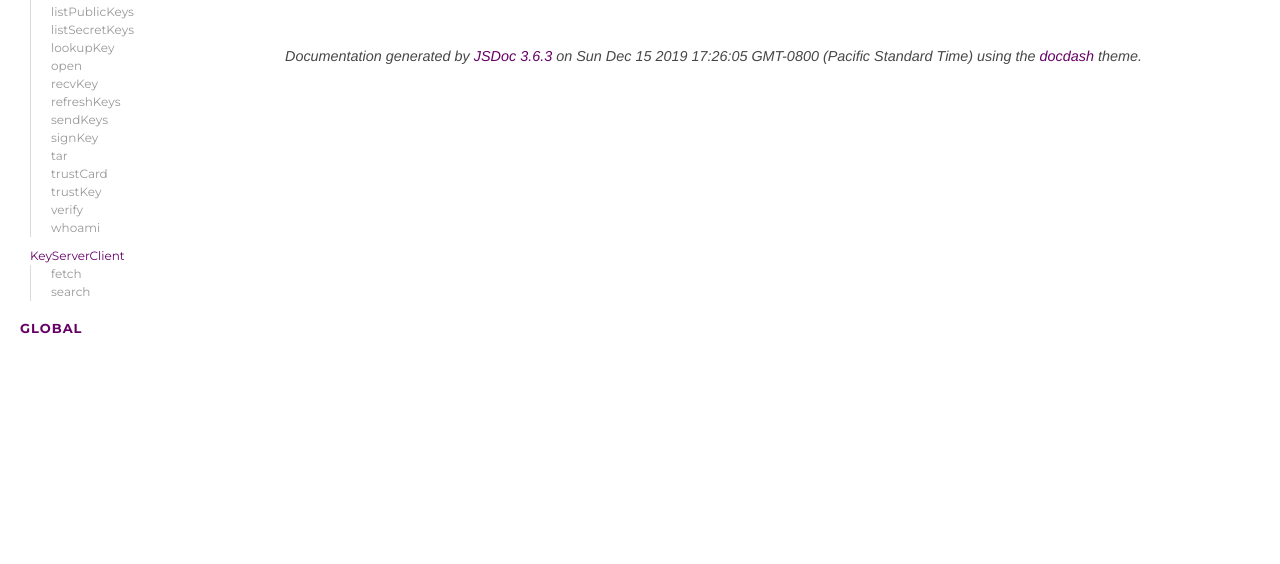
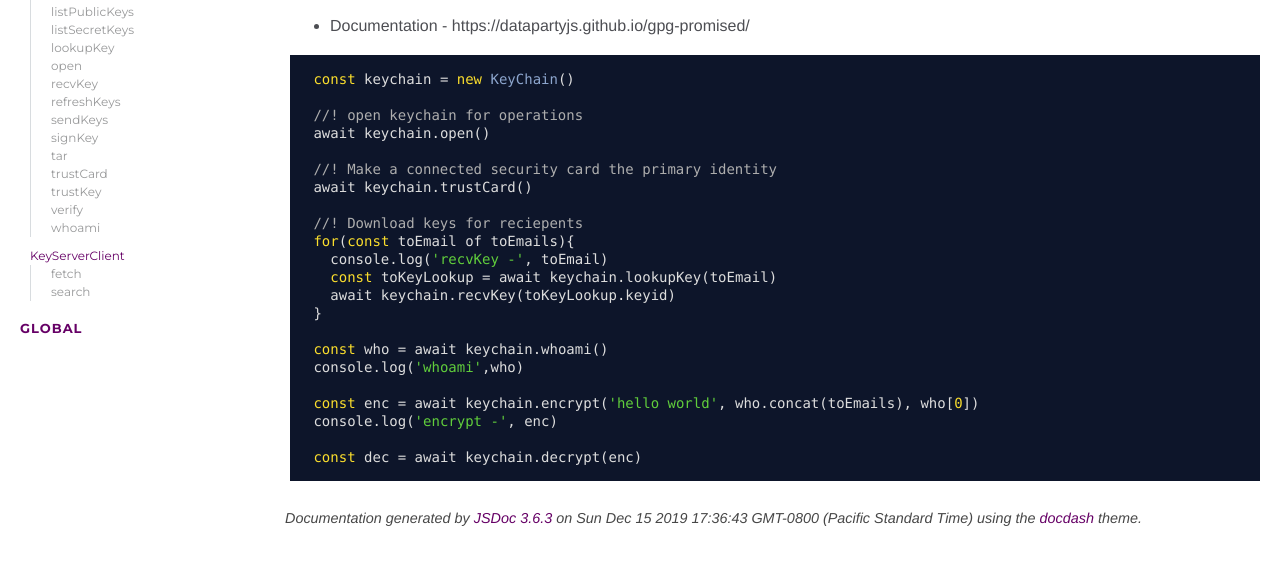
Before and after one commit to datapartyjs/gpg-promised, a website: page docs/index.html in a window 1280 px wide. Shown: the part 216-780 px from the top of the page. Drawn offline with Linux system fonts and the light colour scheme.

Commit message:
docs script

```diff
--- a/docs/index.html
+++ b/docs/index.html
@@ -59,7 +59,32 @@
     <section class="readme">
         <article><h1>gpg-promised</h1>
 <p><code>The GPG interface for nodejs we were promised</code></p>
-<h2></h2></article>
+<ul>
+<li>Documentation - https://datapartyjs.github.io/gpg-promised/</li>
+</ul>
+<pre class="prettyprint source"><code> const keychain = new KeyChain()
+
+ //! open keychain for operations
+ await keychain.open()
+
+ //! Make a connected security card the primary identity
+ await keychain.trustCard()
+
+ //! Download keys for reciepents
+ for(const toEmail of toEmails){
+   console.log('recvKey -', toEmail)
+   const toKeyLookup = await keychain.lookupKey(toEmail)
+   await keychain.recvKey(toKeyLookup.keyid)
+ }
+
+ const who = await keychain.whoami()
+ console.log('whoami',who)
+
+ const enc = await keychain.encrypt('hello world', who.concat(toEmails), who[0])
+ console.log('encrypt -', enc)
+
+ const dec = await keychain.decrypt(enc)
+</code></pre></article>
     </section>
 
 
@@ -74,7 +99,7 @@
 <br class="clear">
 
 <footer>
-    Documentation generated by <a href="https://github.com/jsdoc3/jsdoc">JSDoc 3.6.3</a> on Sun Dec 15 2019 17:26:05 GMT-0800 (Pacific Standard Time) using the <a href="https://github.com/clenemt/docdash">docdash</a> theme.
+    Documentation generated by <a href="https://github.com/jsdoc3/jsdoc">JSDoc 3.6.3</a> on Sun Dec 15 2019 17:36:43 GMT-0800 (Pacific Standard Time) using the <a href="https://github.com/clenemt/docdash">docdash</a> theme.
 </footer>
 
 <script>prettyPrint();</script>
--- a/package.json
+++ b/package.json
@@ -14,7 +14,8 @@
     "src"
   ],
   "scripts": {
-    "build-docs": "npx jsdoc -c jsdoc.json"
+    "clean": "rm -rf docs",
+    "build-docs": "npx jsdoc -c jsdoc.json; cd docs; mv gpg-promised/*/* ./; rm -rf gpg-promised; cd -"
   },
   "dependencies": {
     "@hapi/hoek": "^8.5.0",
```
Also changed, not shown: docs/KeyChain.html (+1 -1 lines), docs/KeyServerClient.html (+1 -1 lines), docs/global.html (+1 -1 lines), docs/key-chain.js.html (+1 -1 lines), docs/key-server-client.js.html (+1 -1 lines), docs/shell.js.html (+1 -1 lines).
